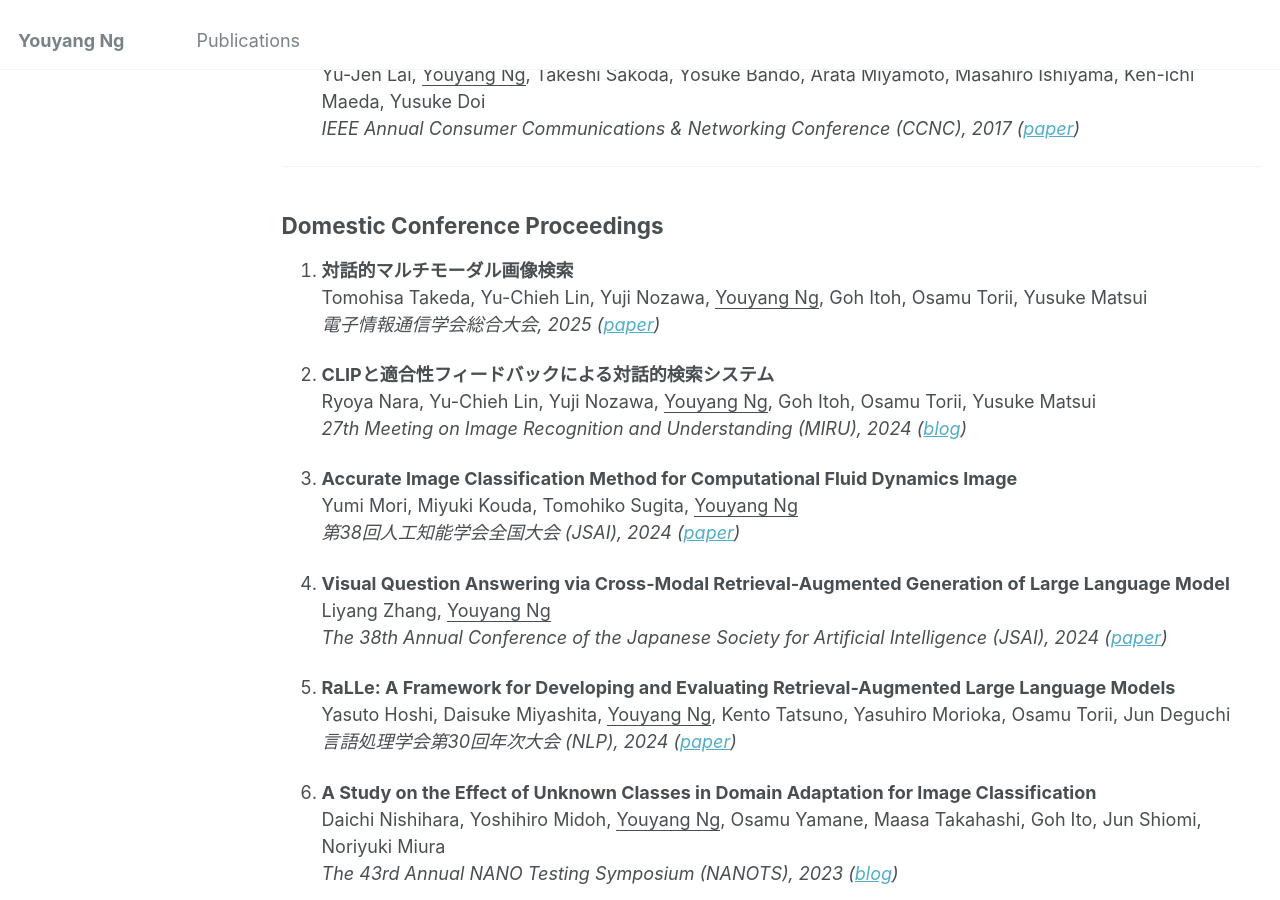
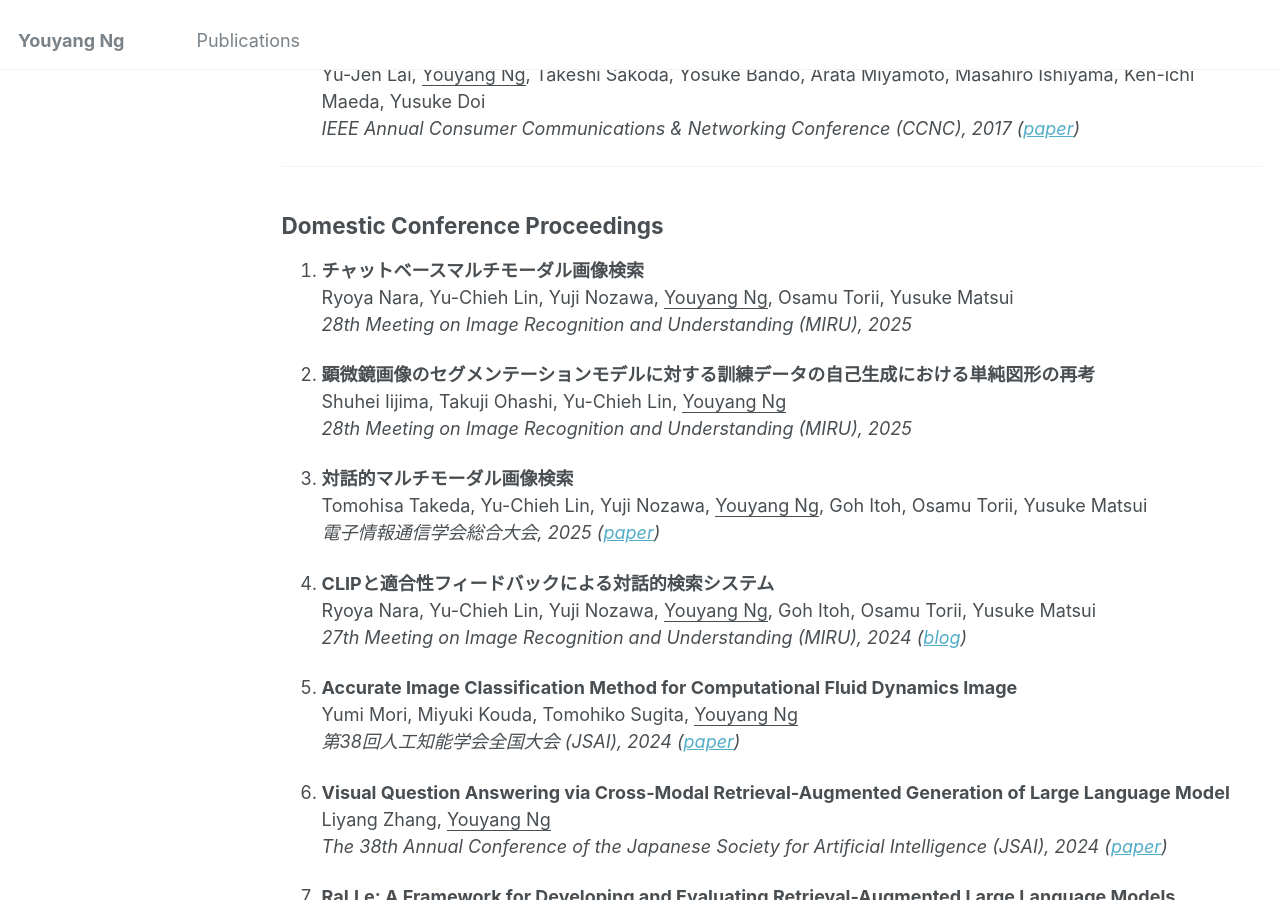
Before and after one commit to yy29/yy29.github.io, a Jekyll site: the page built from _pages/publications.md, in a window 1280 px wide and 900 px high, scrolled down 3671 px. Built offline with Jekyll 4.4.1, drawn with Linux system fonts in a browser that asks for light colours.

Commit message:
Update publications.md

```diff
--- a/_pages/publications.md
+++ b/_pages/publications.md
@@ -143,6 +143,14 @@ Yu-Jen Lai, <ins>Youyang Ng</ins>, Takeshi Sakoda, Yosuke Bando, Arata Miyamoto,
 <a id="domestic"></a>
 ## Domestic Conference Proceedings
 
+1. **チャットベースマルチモーダル画像検索**
+Ryoya Nara, Yu-Chieh Lin, Yuji Nozawa, <ins>Youyang Ng</ins>, Osamu Torii, Yusuke Matsui
+*28th Meeting on Image Recognition and Understanding (MIRU), 2025*
+
+1. **顕微鏡画像のセグメンテーションモデルに対する訓練データの自己生成における単純図形の再考**
+Shuhei Iijima, Takuji Ohashi, Yu-Chieh Lin, <ins>Youyang Ng</ins>
+*28th Meeting on Image Recognition and Understanding (MIRU), 2025*
+
 1. **対話的マルチモーダル画像検索**
 Tomohisa Takeda, Yu-Chieh Lin, Yuji Nozawa, <ins>Youyang Ng</ins>, Goh Itoh, Osamu Torii, Yusuke Matsui
 *電子情報通信学会総合大会, 2025 ([paper](https://pub.confit.atlas.jp/ja/event/general2025/presentation/D-12-49))*
```
